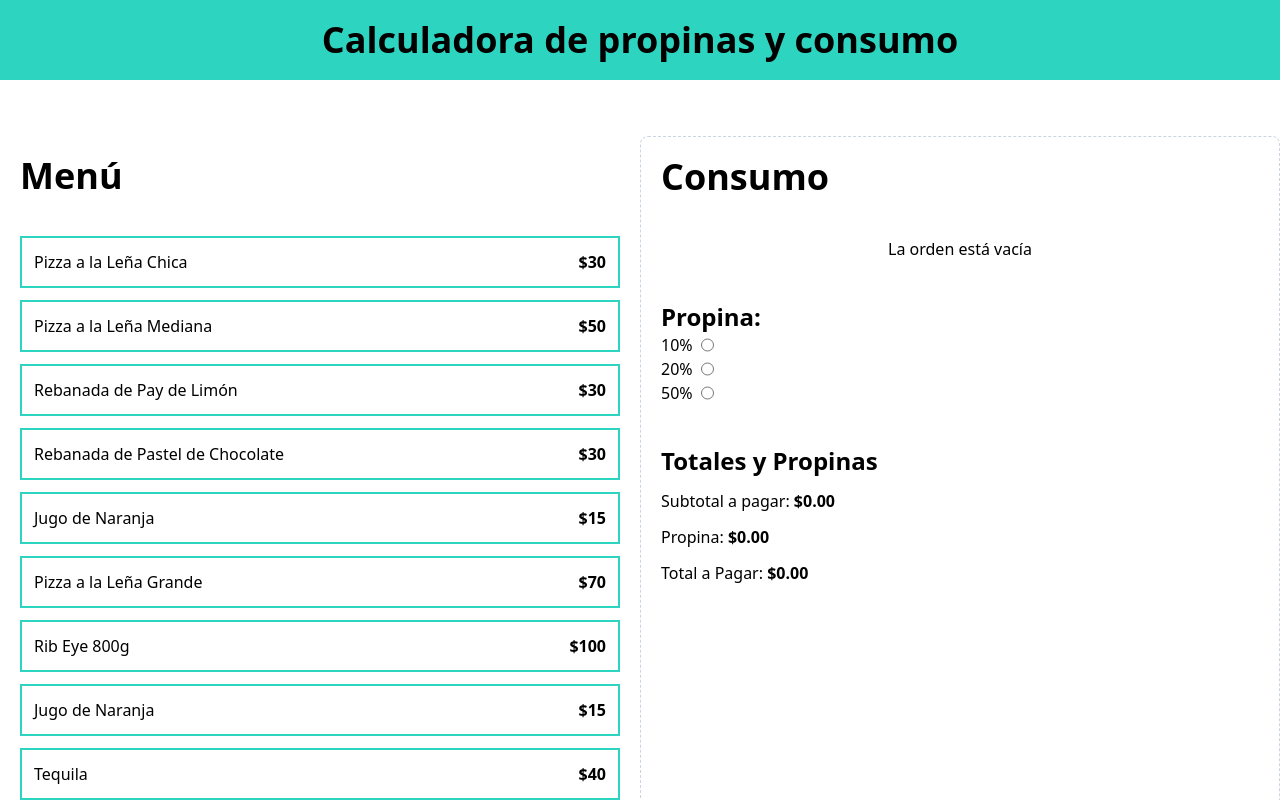
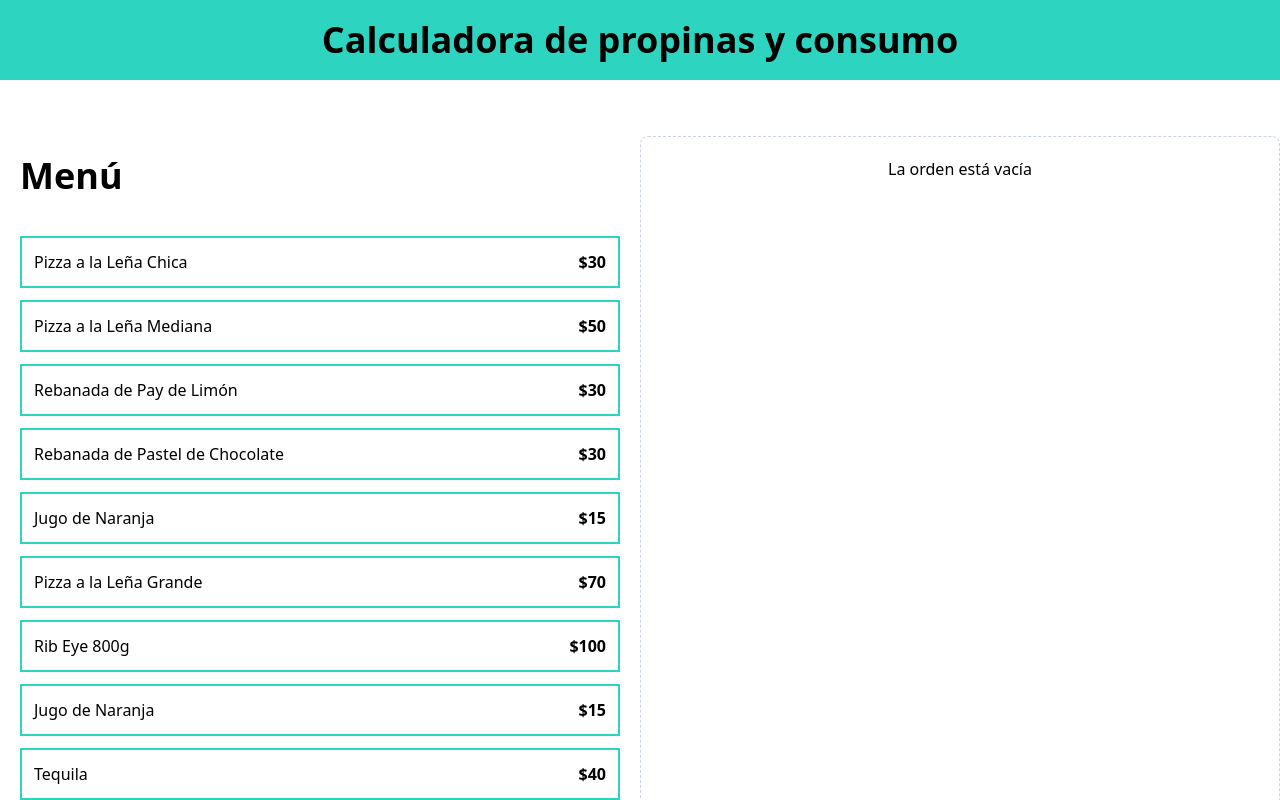
Before and after one commit to FrancoSilva77/calculadora-propinas, a React (Vite) app: page / in a window 1280 px wide. Shown: the top 800 px of the page. Built offline with nearby package versions, Linux system fonts and the light colour scheme.

Commit message:
feat:(Reiniciar Objeto)

```diff
--- a/src/App.tsx
+++ b/src/App.tsx
@@ -6,7 +6,7 @@
 import useOrder from './hooks/useOrder';
 
 function App() {
-  const { addItem, order, removeItem, tip, setTip } = useOrder();
+  const { addItem, order, removeItem, tip, setTip, placeOrder } = useOrder();
 
   return (
     <>
@@ -32,6 +32,8 @@
         </div>
 
         <div className=" border border-dashed border-slate-300 p-5 rounded-lg space-y-10">
+          {order.length ? (
+            <>
               <OrderContents
                 order={order}
                 removeItem={removeItem}
@@ -39,9 +41,18 @@
 
               <TipPercentageForm
                 setTip={setTip}
+                tip={tip}
               />
 
-          <OrderTotals order={order} tip={tip}/>
+              <OrderTotals
+                order={order}
+                tip={tip}
+                placeOrder={placeOrder}
+              />
+            </>
+          ) : (
+            <p className="text-center">La orden está vacía</p>
+          )}
         </div>
       </main>
     </>
--- a/src/components/OrderContents.tsx
+++ b/src/components/OrderContents.tsx
@@ -15,10 +15,7 @@
       <h2 className="font-black text-4xl">Consumo</h2>
 
       <div className="space-y-3 mt-10">
-        {order.length === 0 ? (
-          <p className="text-center">La orden está vacía</p>
-        ) : (
-          order.map((item) => (
+        {order.map((item) => (
           <div
             key={item.id}
             className="flex justify-between items-center border-t border-gray-200 py-5 last-of-type:border-b"
@@ -40,8 +37,7 @@
               X
             </button>
           </div>
-          ))
-        )}
+        ))}
       </div>
     </div>
   );
--- a/src/components/OrderTotals.tsx
+++ b/src/components/OrderTotals.tsx
@@ -5,9 +5,10 @@
 type OrderTotalsProps = {
   order: OrderItem[];
   tip: number;
+  placeOrder: () => void;
 };
 
-export default function OrderTotals({ order, tip }: OrderTotalsProps) {
+export default function OrderTotals({ order, tip, placeOrder }: OrderTotalsProps) {
   // const subtotalAmount = useMemo(
   //   () => order.reduce((total, item) => total + item.quantity * item.price, 0),
   //   [order]
@@ -46,7 +47,13 @@
         </p>
       </div>
 
-      <button></button>
+      <button
+        disabled={totalAmount() === 0}
+        className="w-full bg-black p-3 uppercase text-white font-bold mt-10 disabled:opacity-10"
+        onClick={ placeOrder}
+      >
+        Guardar Orden
+      </button>
     </>
   );
 }
--- a/src/components/TipPercentageForm.tsx
+++ b/src/components/TipPercentageForm.tsx
@@ -20,26 +20,31 @@
 
 type TipPercentageFormProps = {
   setTip: Dispatch<SetStateAction<number>>;
+  tip: number;
 };
 
-export default function TipPercentageForm({ setTip }: TipPercentageFormProps) {
+export default function TipPercentageForm({
+  setTip,
+  tip,
+}: TipPercentageFormProps) {
   return (
     <div>
       <h3 className="font-black text-2xl">Propina: </h3>
 
       <form>
-        {tipOptions.map((tip) => (
+        {tipOptions.map((tipOption) => (
           <div
-            key={tip.id}
+            key={tipOption.id}
             className="flex gap-2"
           >
-            <label htmlFor={tip.id}>{tip.label}</label>
+            <label htmlFor={tipOption.id}>{tipOption.label}</label>
             <input
-              id={tip.id}
+              id={tipOption.id}
               type="radio"
               name="tip"
-              value={tip.value}
+              value={tipOption.value}
               onChange={(e) => setTip(+e.target.value)}
+              checked={tipOption.value === tip}
             />
           </div>
         ))}
--- a/src/hooks/useOrder.ts
+++ b/src/hooks/useOrder.ts
@@ -26,11 +26,17 @@
     setOrder(order.filter((item) => item.id !== id));
   };
 
+  const placeOrder = () => {
+    setOrder([])
+    setTip(0)
+  };
+
   return {
     addItem,
     order,
     tip,
     setTip,
     removeItem,
+    placeOrder,
   };
 }
```
Lines whose indentation alone changed are shown as unchanged.
